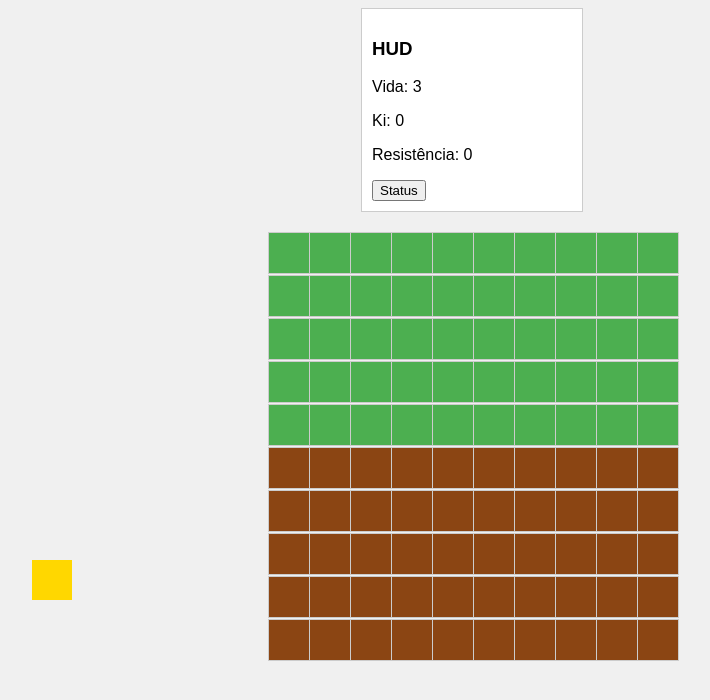
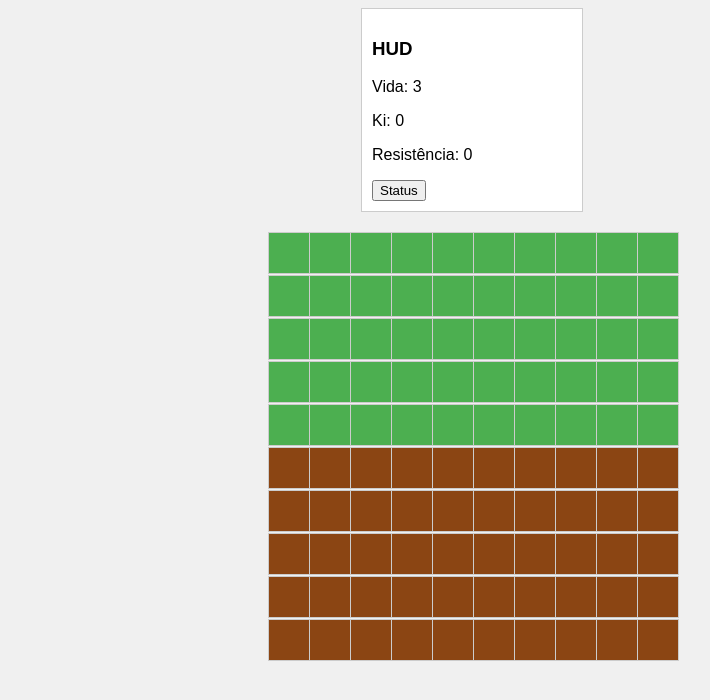
Before and after one commit to Davizao01/TaTaTa, a plain HTML site: page index.html in a window 1280 px wide. Shown: the whole page, without its empty margins (168-878 px from the left). Drawn offline with Linux system fonts and the light colour scheme.

Commit message:
Update index.html

```diff
--- a/index.html
+++ b/index.html
@@ -31,12 +31,6 @@
             border: 1px solid #ccc;
             width: 200px;
         }
-        #player {
-            position: absolute;
-            width: 40px;
-            height: 40px;
-            background-color: #FFD700; /* Cor do jogador */
-        }
     </style>
 </head>
 <body>
@@ -50,24 +44,22 @@
 </div>
 
 <div id="map"></div>
-<div id="player"></div>
 
 <script>
     let seed = "456Z";
-    const rows = 10; // número de linhas do mapa
-    const cols = 10; // número de colunas do mapa
     let mapa = [];
-    let playerPosition = { x: Math.floor(cols / 2), y: Math.floor(rows / 2) }; // Posição inicial do jogador
     const vida = 3;
     const ki = 0;
     const resistencia = 0;
 
     // Função para gerar o mapa
     function gerarMapa() {
+        const rows = 10; // número de linhas
+        const cols = 10; // número de colunas
         for (let i = 0; i < rows; i++) {
             mapa[i] = [];
             for (let j = 0; j < cols; j++) {
-                // Lógica para gerar os blocos com base na seed
+                // Lógica para gerar os blocos com base na seed (exemplo simples)
                 if (i < 5) {
                     mapa[i][j] = 'green'; // Blocos verdes
                 } else {
@@ -76,7 +68,6 @@
             }
         }
         renderizarMapa();
-        posicionarJogador();
     }
 
     // Função para renderizar o mapa
@@ -90,13 +81,6 @@
                 mapDiv.appendChild(blockDiv);
             });
         });
-    }
-
-    // Função para posicionar o jogador no mapa
-    function posicionarJogador() {
-        const playerDiv = document.getElementById('player');
-        playerDiv.style.left = (playerPosition.x * 40) + 'px'; // A posição do jogador no eixo X
-        playerDiv.style.bottom = (playerPosition.y * 40) + 'px'; // A posição do jogador no eixo Y
     }
 
     // Atualiza os status ao carregar a página
```
